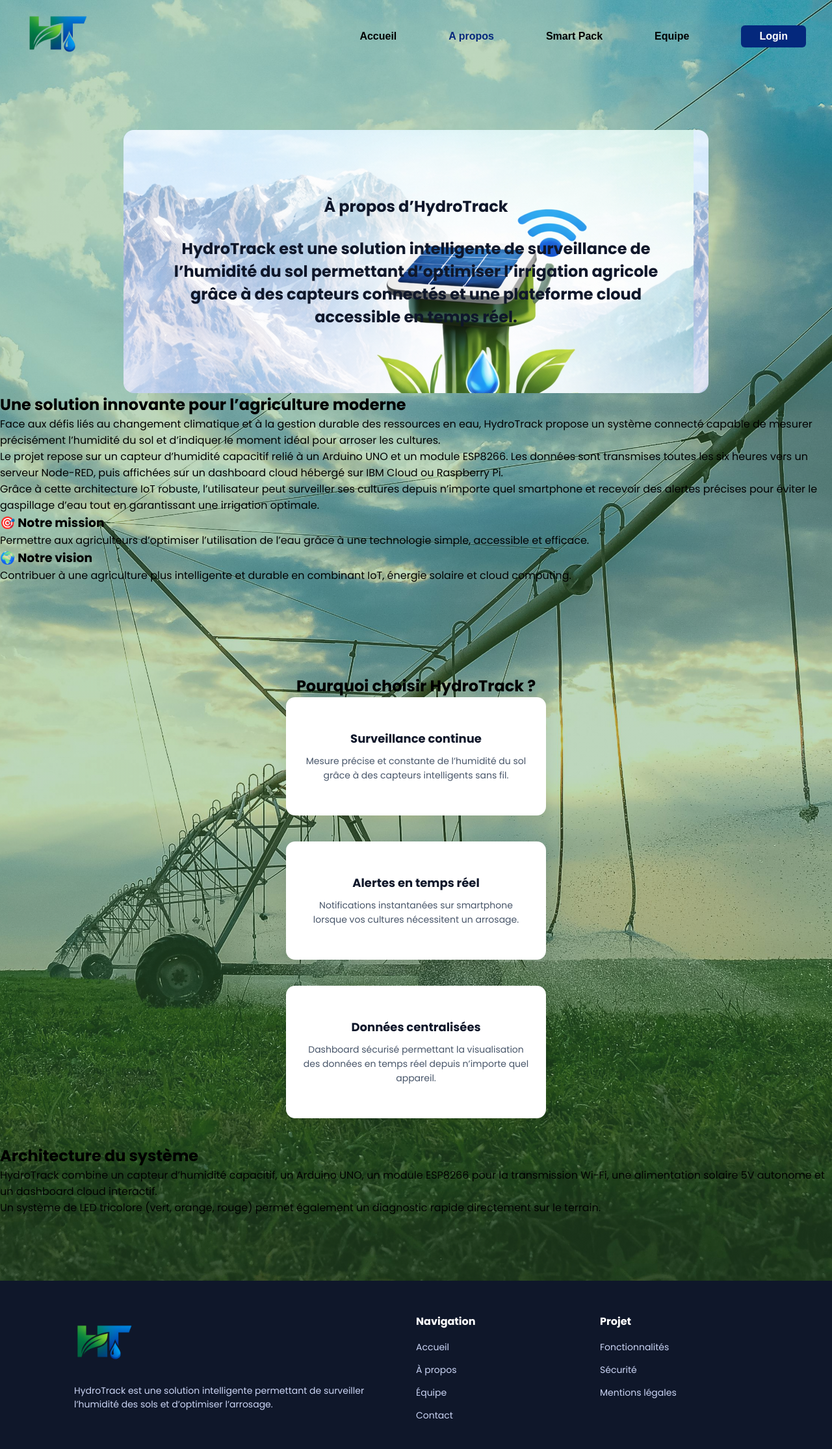
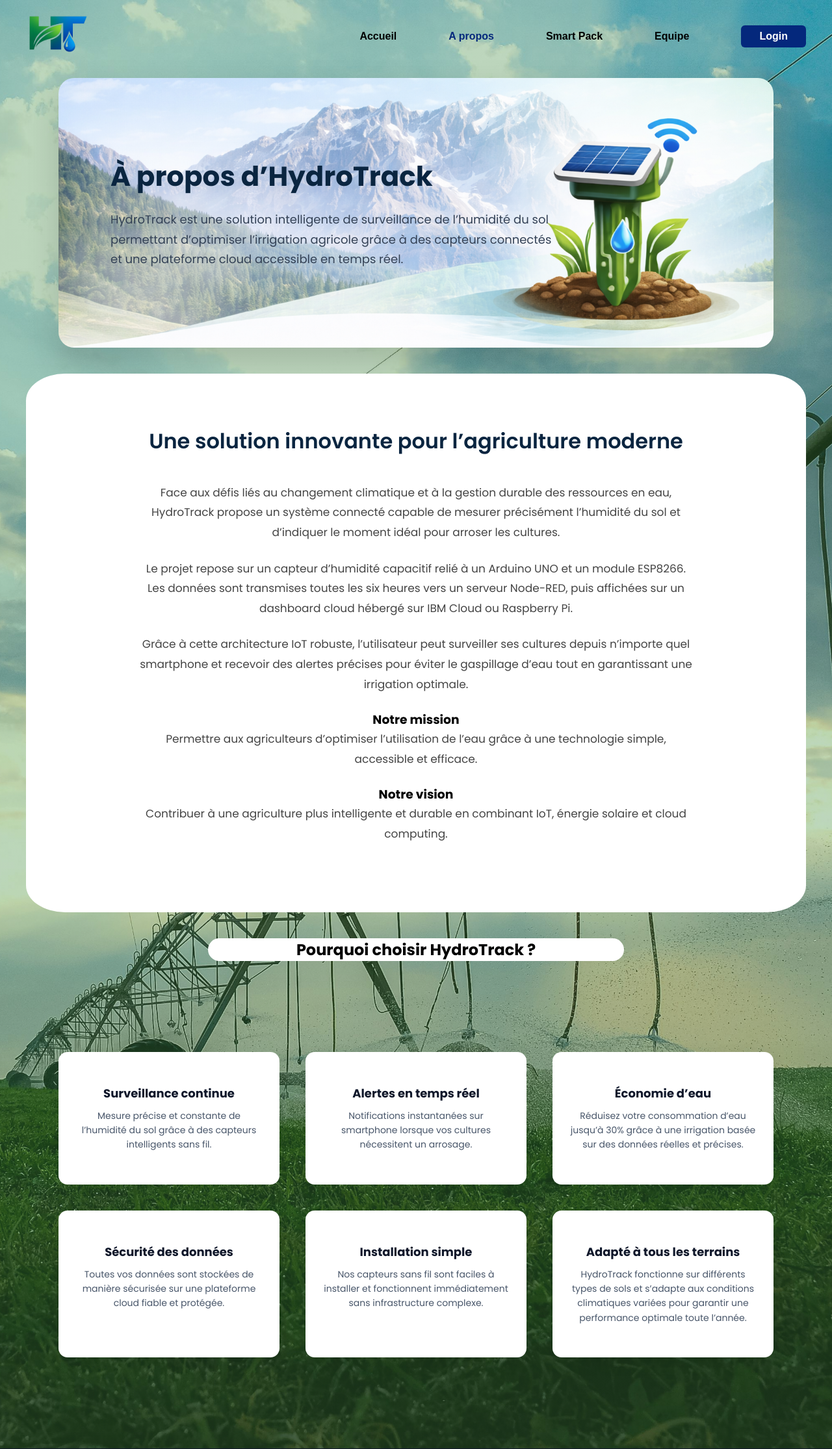
Before and after one commit to adelred78/hydrotrack, a PHP site: page /a_propos.html in a window 1280 px wide. Shown: the top 2230 px of the page at 65% size. Run offline with PHP 8.4, Linux system fonts and the light colour scheme; some libraries are stand-ins or nearby versions.

Commit message:
a_propos

```diff
--- a/Style/index.css
+++ b/Style/index.css
@@ -241,6 +241,8 @@ nav ul li a:hover {
   margin-top: 100px;
   padding: 40px 20px;
   text-align: center;
+
+
 }
 
 /* Titre */
@@ -499,27 +501,105 @@ nav ul li a:hover {
 
 
 .first1 {
-  margin-top: 200px; /* compensation header */
-  max-width: 900px;
+  margin-top: 120px;
+  max-width: 1100px;
   margin-left: auto;
   margin-right: auto;
 
-  background-image:url('../IMG/a_propos.png');
-  color: #0f172a;
+  background: url("../IMG/a_propos.png") center/cover no-repeat;
 
-  padding: 100px 60px;
-  border-radius: 16px;
+  color: #0a2540;
+  padding: 120px 80px;
+  border-radius: 24px;
 
+  text-align: left;
+  box-shadow: 0 20px 50px rgba(0,0,0,0.15);
+}
+
+.first1 h1 {
+  font-size: 42px;
+  font-weight: 700;
+  margin-bottom: 20px;
+}
+
+.first1 h2 {
+  font-size: 18px;
+  font-weight: 400;
+  max-width: 700px;
+  line-height: 1.7;
+  color: #334155;
+}
+.section-title
+{
   text-align: center;
+  background-color: #ffffff;
+  width: 50%;
+  margin-left: auto;
+  margin-right: auto;
+  border-radius: 24px;
+}
 
+/* ===== Section Présentation du projet ===== */
+
+.about-description {
+  padding: 80px ;
+  background-color: #ffffff;
+  text-align: center;
+  border-radius: 05%;
+  margin: 40px;
+
+}
+
+.about-description h2 {
+  font-family: "Poppins", sans-serif;
+  font-size: 32px;
+  font-weight: 600;
+  color: #0a2540;
+  margin-bottom: 40px;
+}
+
+.about-description p {
+  font-family: "Poppins", sans-serif;
+  font-size: 17px;
+  line-height: 1.8;
+  color: #444;
+  max-width: 850px;
+  margin: 0 auto 25px auto;
+}
+
+.architecture {
+  position: relative;
+  background: url("../IMG/ton-image.jpg") center/cover no-repeat;
+  padding: 100px 20px;
+}
+
+/* Overlay sombre pour lisibilité */
+.architecture-overlay {
+  background: rgba(0, 60, 30, 0.65);
+  padding: 60px 20px;
   display: flex;
-  flex-direction: column;
-  gap: 30px;
+  justify-content: center;
 }
-.features1-container {
-  width: 400px;
-  margin: auto;
-  display: flex;
-  flex-direction: column;
-  gap: 40px;
+
+/* Carte effet glass */
+.architecture-card {
+  max-width: 900px;
+  background: rgba(255, 255, 255, 0.1);
+  backdrop-filter: blur(10px);
+  padding: 50px;
+  border-radius: 20px;
+  color: white;
+  box-shadow: 0 20px 40px rgba(0, 0, 0, 0.3);
 }
+
+.architecture-card h2 {
+  font-size: 32px;
+  margin-bottom: 20px;
+  color: #4CAF50;
+}
+
+.architecture-card p {
+  font-size: 18px;
+  line-height: 1.8;
+  margin-bottom: 15px;
+}
--- a/a_propos.html
+++ b/a_propos.html
@@ -61,12 +61,9 @@
         précises pour éviter le gaspillage d’eau tout en garantissant une
         irrigation optimale.
       </p>
-    </section>
 
-    <!-- ===== Mission & Vision ===== -->
-    <section class="mission-section">
       <div class="mission-card">
-        <h3>🎯 Notre mission</h3>
+        <h3> Notre mission</h3>
         <p>
           Permettre aux agriculteurs d’optimiser l’utilisation de l’eau grâce à
           une technologie simple, accessible et efficace.
@@ -74,19 +71,24 @@
       </div>
 
       <div class="mission-card">
-        <h3>🌍 Notre vision</h3>
+        <h3> Notre vision</h3>
         <p>
           Contribuer à une agriculture plus intelligente et durable en
           combinant IoT, énergie solaire et cloud computing.
         </p>
       </div>
+
     </section>
 
+    <!-- ===== Mission & Vision ===== -->
+
+
     <!-- ===== Fonctionnalités ===== -->
-    <section class="features">
       <h2 class="section-title">Pourquoi choisir HydroTrack ?</h2>
 
-      <div class="features1-container">
+    <section class="features">
+
+      <div class="features-container">
         <div class="feature-card">
           <h3>Surveillance continue</h3>
           <p>
@@ -104,30 +106,42 @@
         </div>
 
         <div class="feature-card">
-          <h3>Données centralisées</h3>
+          <h3> Économie d’eau</h3>
           <p>
-            Dashboard sécurisé permettant la visualisation des données en temps
-            réel depuis n’importe quel appareil.
+            Réduisez votre consommation d’eau jusqu’à 30% grâce à une irrigation
+        basée sur des données réelles et précises.
           </p>
         </div>
-      </div>
+
+        <div class="feature-card">
+          <h3> Sécurité des données</h3>
+          <p>
+            Toutes vos données sont stockées de manière sécurisée sur une
+          plateforme cloud fiable et protégée.
+          </p>
+        </div>
+
+        <div class="feature-card">
+          <h3> Installation simple</h3>
+          <p>
+            Nos capteurs sans fil sont faciles à installer et fonctionnent
+        immédiatement sans infrastructure complexe.
+          </p>
+        </div>
+
+        <div class="feature-card">
+          <h3> Adapté à tous les terrains</h3>
+          <p>
+            HydroTrack fonctionne sur différents types de sols et s’adapte aux
+            conditions climatiques variées pour garantir une performance optimale
+            toute l’année.
+          </p>
+        </div>
+
     </section>
 
-    <!-- ===== Architecture technique ===== -->
-    <section class="tech-section">
-      <h2>Architecture du système</h2>
-      <p>
-        HydroTrack combine un capteur d’humidité capacitif, un Arduino UNO,
-        un module ESP8266 pour la transmission Wi-Fi, une alimentation solaire
-        5V autonome et un dashboard cloud interactif.
-      </p>
 
-      <p>
-        Un système de LED tricolore (vert, orange, rouge) permet également un
-        diagnostic rapide directement sur le terrain.
-      </p>
-    </section>
-
+</section>
     <!-- ===== Footer ===== -->
     <footer class="footer">
       <div class="footer-container">
```
Also changed, not shown: IMG/a_propos.png.
